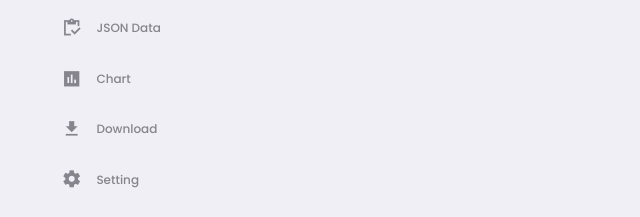
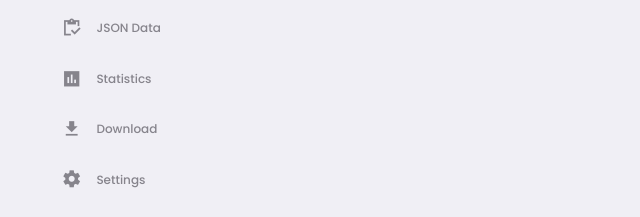
Before and after one commit to Haruma-VN/Tre-WebKit, a website with bundled scripts: page index.html in a window 1280 px wide. Shown: the part 220-437 px from the top of the page, 0-640 px from the left. Built offline with nearby package versions, Linux system fonts and the light colour scheme.

Commit message:
Add files via upload

```diff
--- a/index.html
+++ b/index.html
@@ -65,7 +65,7 @@
                 </a>
                 <a href="#">
                     <span class="material-icons-sharp">insert_chart</span>
-                    <h4>Chart</h4>
+                    <h4>Statistics</h4>
                 </a>
                 <a href="#">
                     <span class="material-icons-sharp">download</span>
@@ -73,7 +73,7 @@
                 </a>
                 <a href="#">
                     <span class="material-icons-sharp">settings</span>
-                    <h4>Setting</h4>
+                    <h4>Settings</h4>
                 </a>
                 <a href="#">
                     <span class="material-icons-sharp">info</span>
```
